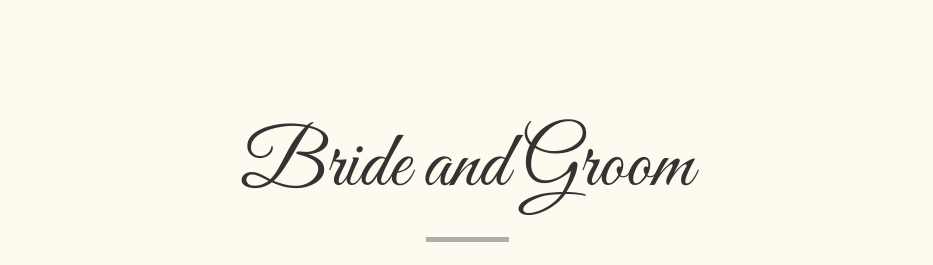
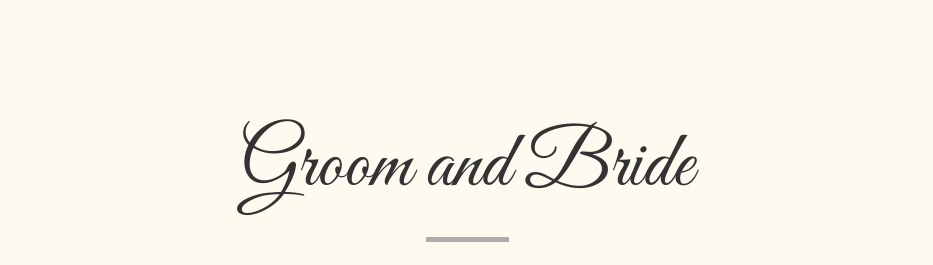
Before and after one commit to WaghmareRavish/WaghmareRavish.github.io, a plain HTML site: page index.html in a window 1280 px wide. Shown: the part 801-1066 px from the top of the page, without its empty margins (173-1106 px from the left). Drawn offline with nearby package versions, Linux system fonts and the light colour scheme.

Commit message:
TestRavish

```diff
--- a/index.html
+++ b/index.html
@@ -60,7 +60,7 @@
     <div class="container">
       <div class="row">
         <div class="col-md-12 text-center ">
-          <h2 class="animated" data-animation="fadeIn" data-animation-delay="100">Bride <span>and</span> Groom </h2>
+          <h2 class="animated" data-animation="fadeIn" data-animation-delay="100">Groom <span>and</span> Bride </h2>
           <div class="devider_main"><img src="img/devider-gray.jpg" alt=""></div>
           <p class="big-text animated" data-animation="fadeIn" data-animation-delay="100">Two hearts... Two lives... One dream... Forever...</p>
         </div>
```
